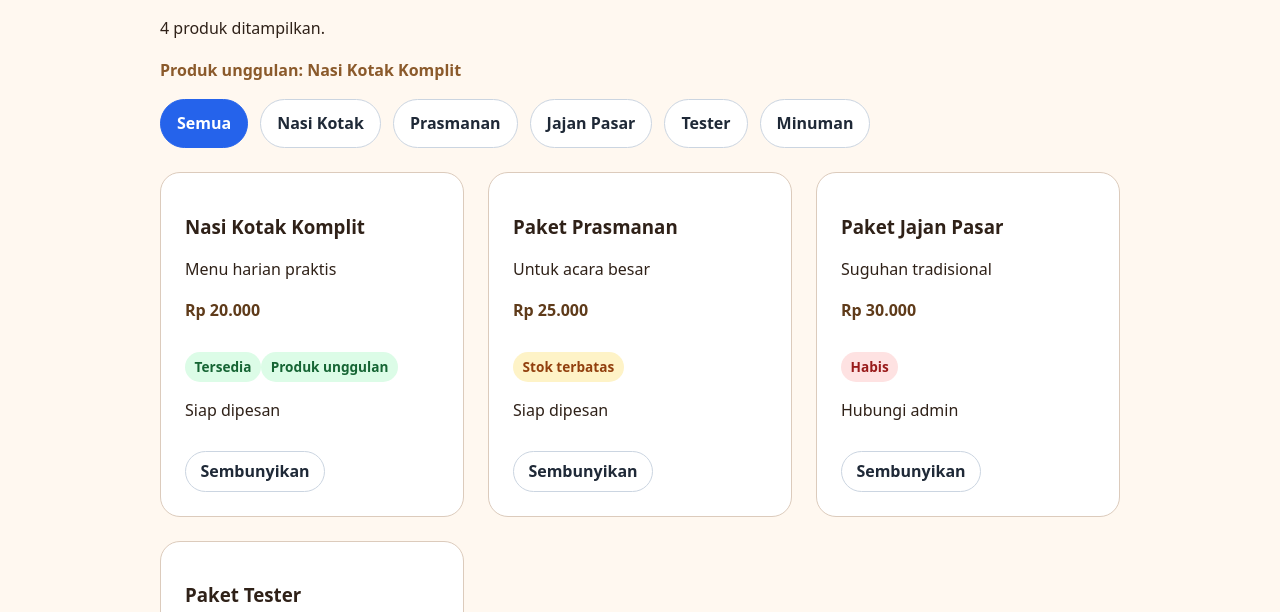
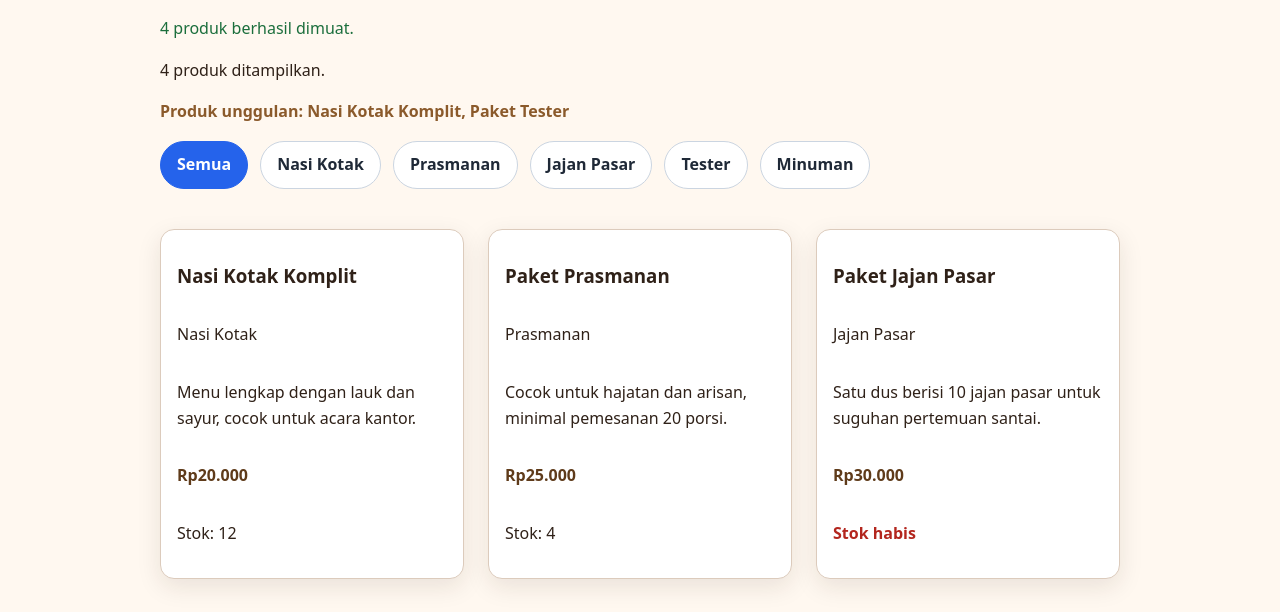
Before and after one commit to sahwaelina-cmyk/website-umkm, a plain HTML site: page produk.html in a window 1280 px wide. Shown: the part 340-952 px from the top of the page. Drawn offline with Linux system fonts and the light colour scheme.

Commit message:
feat: load product catalog from JSON

```diff
--- a/css/style.css
+++ b/css/style.css
@@ -579,3 +579,11 @@ section:has(h2) {
 .form-feedback.success {
   color: #166534;
 }
+
+.catalog-status.loading { color: #8a6d00; }
+.catalog-status.success { color: #1b6e3c; }
+.catalog-status.empty { color: #555555; }
+.catalog-status.error { color: #b3261e; font-weight: 600; }
+
+.product-stock.habis { color: #b3261e; font-weight: 600; }
+.empty-state { padding: 1rem; text-align: center; }
--- /dev/null
+++ b/data/products.json
@@ -0,0 +1,38 @@
+[
+  {
+    "id": "nasi-kotak-komplit",
+    "nama": "Nasi Kotak Komplit",
+    "kategori": "Nasi Kotak",
+    "harga": 20000,
+    "stok": 12,
+    "unggulan": true,
+    "deskripsi": "Menu lengkap dengan lauk dan sayur, cocok untuk acara kantor."
+  },
+  {
+    "id": "paket-prasmanan",
+    "nama": "Paket Prasmanan",
+    "kategori": "Prasmanan",
+    "harga": 25000,
+    "stok": 4,
+    "unggulan": false,
+    "deskripsi": "Cocok untuk hajatan dan arisan, minimal pemesanan 20 porsi."
+  },
+  {
+    "id": "paket-jajan-pasar",
+    "nama": "Paket Jajan Pasar",
+    "kategori": "Jajan Pasar",
+    "harga": 30000,
+    "stok": 0,
+    "unggulan": false,
+    "deskripsi": "Satu dus berisi 10 jajan pasar untuk suguhan pertemuan santai."
+  },
+  {
+    "id": "paket-tester",
+    "nama": "Paket Tester",
+    "kategori": "Tester",
+    "harga": 15000,
+    "stok": 8,
+    "unggulan": true,
+    "deskripsi": "Paket kecil untuk mencoba menu Dapur Mak Win bagi pelanggan baru."
+  }
+]
--- /dev/null
+++ b/js/catalog-api.js
@@ -0,0 +1,141 @@
+const DATA_URL = "data/products.json";
+
+const catalogStatus = document.querySelector("#catalog-status");
+const produkGrid = document.querySelector("#produk-dinamis");
+const produkRingkasan = document.querySelector("#produk-ringkasan");
+const produkUnggulan = document.querySelector("#produk-unggulan");
+const tombolFilter = document.querySelectorAll("[data-filter]");
+
+let products = [];
+let activeCategory = "Semua";
+
+// Mengatur pesan status di halaman
+function setStatus(state, message) {
+  catalogStatus.className = "catalog-status";
+  if (state) {
+    catalogStatus.classList.add(state);
+  }
+  catalogStatus.textContent = message;
+}
+
+// Mengubah angka menjadi format Rupiah
+function formatRupiah(angka) {
+  return "Rp" + angka.toLocaleString("id-ID");
+}
+
+// Membuat satu kartu produk
+function createProductCard(product) {
+  const card = document.createElement("article");
+  card.className = "product-card";
+
+  const nama = document.createElement("h3");
+  nama.textContent = product.nama;
+
+  const kategori = document.createElement("p");
+  kategori.textContent = product.kategori;
+
+  const deskripsi = document.createElement("p");
+  deskripsi.textContent = product.deskripsi;
+
+  const harga = document.createElement("p");
+  harga.className = "price";
+  harga.textContent = formatRupiah(product.harga);
+
+  const stok = document.createElement("p");
+  stok.className = "product-stock";
+  if (product.stok === 0) {
+    stok.textContent = "Stok habis";
+    stok.classList.add("habis");
+  } else {
+    stok.textContent = "Stok: " + product.stok;
+  }
+
+  card.append(nama, kategori, deskripsi, harga, stok);
+  return card;
+}
+
+// Membuat pesan kalau produk kosong
+function createEmptyState() {
+  const pesan = document.createElement("p");
+  pesan.className = "empty-state";
+  pesan.textContent = "Belum ada produk pada kategori ini.";
+  return pesan;
+}
+
+// Menampilkan daftar produk ke halaman
+function renderProducts(items) {
+  produkGrid.replaceChildren();
+
+  if (items.length === 0) {
+    produkGrid.append(createEmptyState());
+    produkRingkasan.textContent = "0 produk ditemukan.";
+    setStatus("empty", "Request berhasil, tetapi tidak ada produk untuk ditampilkan.");
+    return;
+  }
+
+  items.forEach((product) => {
+    produkGrid.append(createProductCard(product));
+  });
+
+  produkRingkasan.textContent = items.length + " produk ditampilkan.";
+  setStatus("success", items.length + " produk berhasil dimuat.");
+}
+
+// Menampilkan nama produk unggulan
+function renderFeatured() {
+  const unggulan = products.filter((product) => product.unggulan);
+
+  if (unggulan.length === 0) {
+    produkUnggulan.textContent = "Belum ada produk unggulan.";
+    return;
+  }
+
+  const daftarNama = unggulan.map((product) => product.nama);
+  produkUnggulan.textContent = "Produk unggulan: " + daftarNama.join(", ");
+}
+
+// Mengambil data produk dari file JSON
+async function loadProducts() {
+  try {
+    setStatus("loading", "Memuat data produk...");
+
+    const response = await fetch(DATA_URL);
+
+    if (!response.ok) {
+      throw new Error("HTTP status " + response.status);
+    }
+
+    products = await response.json();
+
+    renderFeatured();
+    renderProducts(products);
+  } catch (error) {
+    produkGrid.replaceChildren();
+    produkRingkasan.textContent = "Produk tidak dapat ditampilkan.";
+    setStatus("error", "Gagal memuat produk: " + error.message);
+  }
+}
+
+// Menyaring produk berdasarkan kategori
+function applyFilter(category) {
+  activeCategory = category;
+
+  let filtered;
+  if (category === "Semua") {
+    filtered = products;
+  } else {
+    filtered = products.filter((product) => product.kategori === category);
+  }
+
+  renderProducts(filtered);
+}
+
+// Memasang klik pada tombol filter
+tombolFilter.forEach((button) => {
+  button.addEventListener("click", (event) => {
+    tombolFilter.forEach((item) => item.classList.remove("is-active"));
+    event.currentTarget.classList.add("is-active");
+    applyFilter(event.currentTarget.dataset.filter);
+  });
+});
+loadProducts();
--- a/produk.html
+++ b/produk.html
@@ -5,7 +5,8 @@
         <meta name="viewport" content="width=device-width, initial-scale=1" />
         <title>Produk Dapur Mak Win - Website UMKM</title>
         <link rel="stylesheet" href="css/style.css" />
-        <script src="js/app.js" defer></script>
+        <link rel="icon" href="data:," />
+        <script type="module" src="js/catalog-api.js"></script>
     </head>
     <body>
         <a class="skip-link" href="#konten">Lewati ke konten utama</a>
@@ -28,6 +29,7 @@
                 <div class="section-header">
                     <p class="eyebrow">Data JavaScript</p>
                     <h2 id="produk-dinamis-title">Produk dari Data Lokal</h2>
+                    <p id="catalog-status" class="catalog-status" aria-live="polite">Produk belum dimuat.</p>
                     <p id="produk-ringkasan">Data produk akan dimuat melalui JavaScript.</p>
                     <p id="produk-unggulan">Produk unggulan akan ditentukan melalui JavaScript.</p>
                 </div>
```
